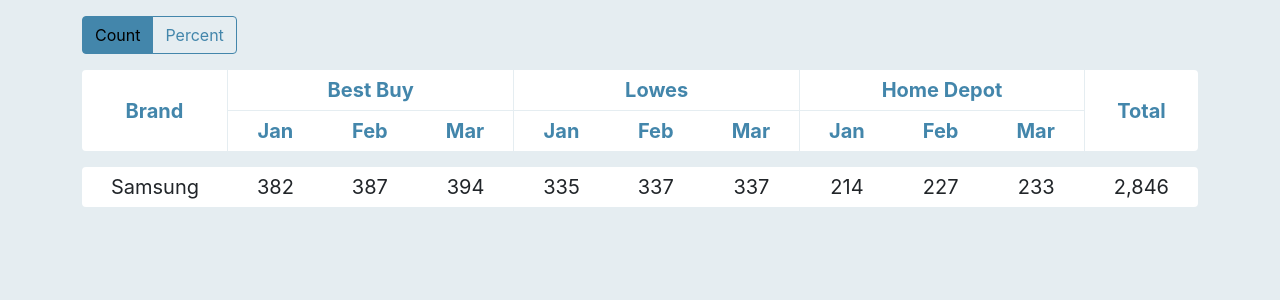
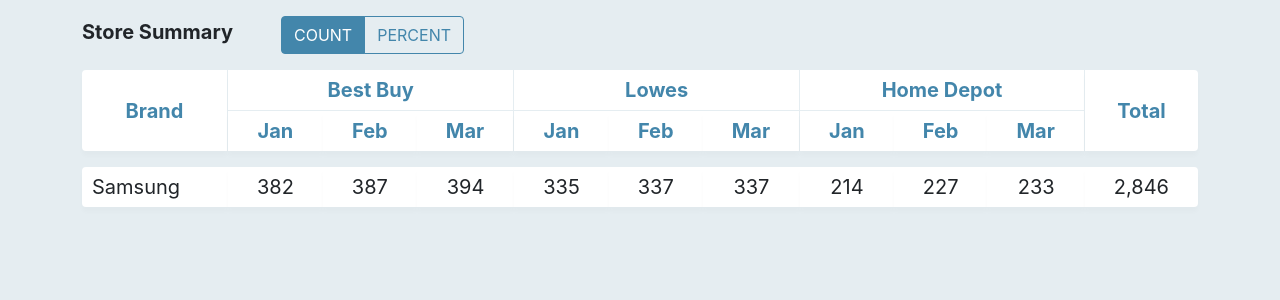
Before and after one commit to SturmB/react-api-test, a React (Create React App) app: page / in a window 1280 px wide. Shown: the top 300 px of the page. Built offline with nearby package versions, Linux system fonts and the light colour scheme.

Commit message:
💄 Adds title text and finishes styling

```diff
--- a/src/App.js
+++ b/src/App.js
@@ -58,7 +58,7 @@
   };
 
   return (
-    <div className="grid" style={styleGrid}>
+    <div className="grid fs-5" style={styleGrid}>
       <div className="cell-brand rounded-start" style={firstHeader}>
         {headers[0].name}
       </div>
@@ -110,7 +110,7 @@
         // noinspection JSUnresolvedVariable
         return (
           <>
-            <div className="cell-brand-name rounded-start" style={styleDataRow}>
+            <div className="cell-brand-name rounded-start text-start" style={styleDataRow}>
               {row.brand}
             </div>
             {order.map((item) => {
@@ -152,7 +152,7 @@
 export function ToggleGroup({ numTypes, numType, setNumType }) {
   return (
     <div
-      className="btn-group py-3"
+      className="btn-group px-5 py-3"
       role="group"
       aria-label="Switch between number types"
     >
@@ -160,7 +160,7 @@
         <button
           key={type}
           type="button"
-          className={`btn ${
+          className={`btn text-uppercase ${
             type === numType ? "btn-primary" : "btn-outline-primary"
           }`}
           onClick={() => setNumType(type)}
@@ -210,10 +210,11 @@
     });
 
     return (
-      <div className="container fs-5">
+      <div className="container">
 
         <div className="row">
           <div className="col">
+            <span className="h5 fw-bold">Store Summary</span>
             <ToggleGroup
               numTypes={numTypes}
               numType={numType}
--- a/src/custom.scss
+++ b/src/custom.scss
@@ -1,9 +1,17 @@
 // Override default variables before the import
-$body-bg: #E5EDF1;
-$primary: #4386AB;
+$body-bg: #e5edf1;
+$primary: #4386ab;
 
 // Import Bootstrap and its default variables
-@import '~bootstrap/scss/bootstrap.scss';
+@import "~bootstrap/scss/bootstrap.scss";
+
+.btn-primary {
+  @include button-variant($primary, $primary, #fff);
+}
+
+.btn-outline-primary {
+  @include button-outline-variant($primary, #fff, $primary, $primary, #fff);
+}
 
 .grid {
   display: grid;
@@ -17,27 +25,34 @@
   align-items: center;
 }
 
-.cell-brand, .cell-store, .cell-month, .cell-total {
+.cell-brand,
+.cell-store,
+.cell-month,
+.cell-total {
   color: $primary;
   font-weight: 700;
 }
 
-.cell-brand, .cell-month, .cell-total {
+.cell-brand,
+.cell-month,
+.cell-total {
   margin-bottom: 1rem;
+  box-shadow: 0 5px 5px rgba(0, 0, 0, 0.02);
 }
 
-.cell-brand-name, .cell-data, .cell-brand-total {
+.cell-brand-name,
+.cell-data,
+.cell-brand-total {
   margin-bottom: 0.5rem;
+  box-shadow: 0 5px 5px rgba(0, 0, 0, 0.02);
 }
 
-.cell-brand, .cell-store, .gap-right {
+.cell-brand,
+.cell-store,
+.gap-right {
   margin-right: 1px;
 }
 
 .cell-store {
   margin-bottom: 1px;
 }
-
-//.cell-month: {
-//  margin-right: 1px;
-//}
```
